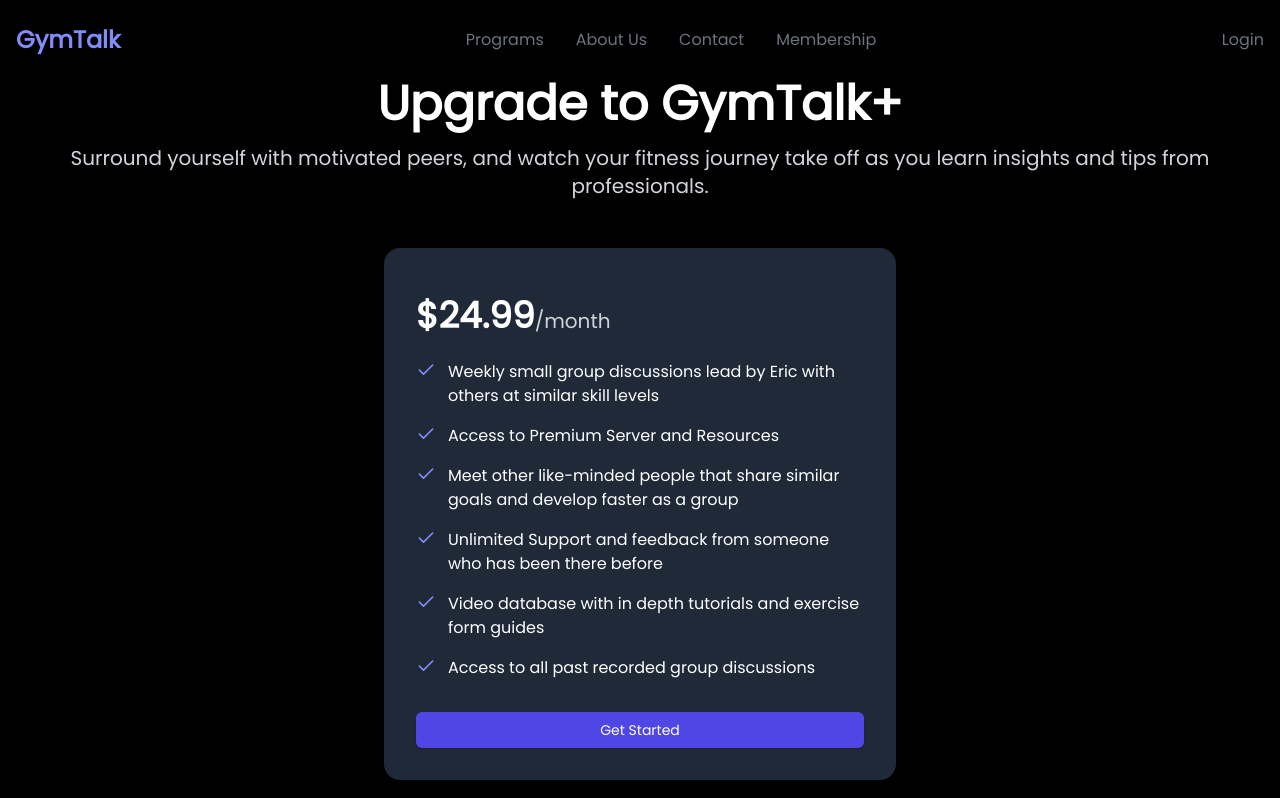
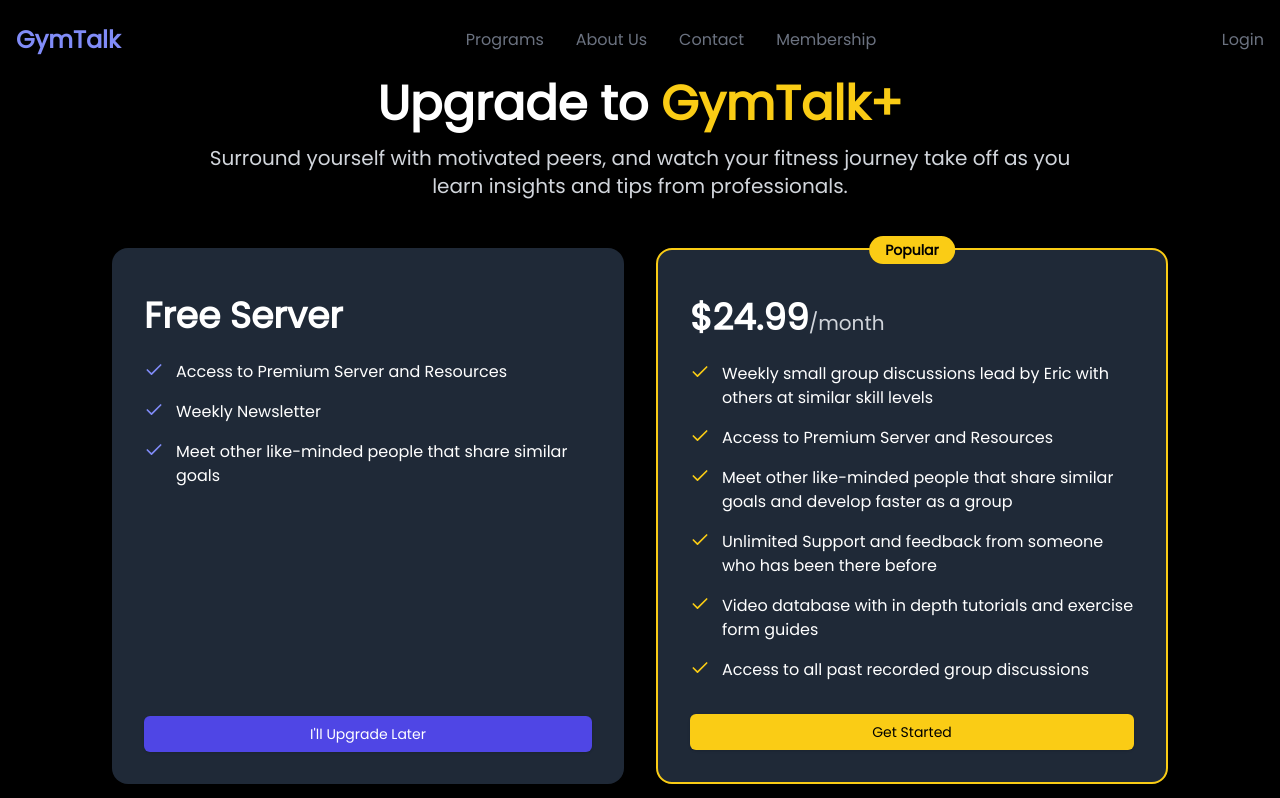
Before and after one commit to Eric0M/GymTalk, a Next.js app: page /plans in a window 1280 px wide. Shown: the top 798 px of the page. Built offline with nearby package versions, Linux system fonts and the light colour scheme; no server answers.

Commit message:
Updated the pricing page

```diff
--- a/app/components/pricing/pricing.tsx
+++ b/app/components/pricing/pricing.tsx
@@ -8,20 +8,21 @@
 export default async function PricingComponent() {
   const session = await getServerSession(options);
   const tiers = [
-    // {
-    //   name: constants[0].Name,
-    //   price: constants[0].Price,
-    //   features: [
-    //     "Access to Premium Server and Resources",
-    //     "Weekly Newsletter",
-    //     "Meet other like-minded people that share similar goals",
-    //   ],
-    //   testLink:
-    //     constants[0].TestLink + "?prefilled_email=" + session?.user?.email,
-    // },
     {
       name: constants[0].Name,
       price: constants[0].Price,
+      features: [
+        "Access to Premium Server and Resources",
+        "Weekly Newsletter",
+        "Meet other like-minded people that share similar goals",
+      ],
+      testLink:
+        constants[0].TestLink + "?prefilled_email=" + session?.user?.email,
+      buttonText: "I'll Upgrade Later",
+    },
+    {
+      name: constants[1].Name,
+      price: constants[1].Price,
       features: [
         "Weekly small group discussions lead by Eric with others at similar skill levels",
         "Access to Premium Server and Resources",
@@ -30,9 +31,11 @@
         "Video database with in depth tutorials and exercise form guides",
         "Access to all past recorded group discussions",
       ],
-      popular: false,
+      popular: true,
       testLink:
-        constants[0].TestLink + "?prefilled_email=" + session?.user?.email,
+        constants[1].TestLink + "?prefilled_email=" + session?.user?.email,
+
+      buttonText: "Get Started",
     },
     // {
     //   name: constants[2].Name,
@@ -52,10 +55,11 @@
     <div className="min-h-screen bg-black text-white pb-12 px-4 sm:px-6 lg:px-8 flex flex-col justify-center items-center">
       <div className="w-full max-w-7xl mx-auto flex flex-col items-center">
         <div className="text-center mb-12">
-          <h2 className="text-3xl font-extrabold sm:text-4xl lg:text-5xl">
-            Upgrade to GymTalk+
+          <h2 className="text-3xl font-extrabold sm:text-5xl lg:text-5xl">
+            Upgrade to <span className="text-yellow-400">GymTalk+</span>
           </h2>
-          <p className="mt-4 text-xl text-gray-300">
+
+          <p className="mt-4 text-xl text-gray-300 lg:px-40 md:px-20 sm:px-10">
             Surround yourself with motivated peers, and watch your fitness
             journey take off as you learn insights and tips from professionals.
           </p>
@@ -81,14 +85,27 @@
                     tier.popular ? "text-yellow-400" : ""
                   }`}
                 ></h3>
+                {tier.popular && (
                   <p className="mt-4 text-4xl font-extrabold">
                     ${tier.price}
                     <span className="text-xl font-normal text-gray-300">
                       /month
                     </span>
                   </p>
+                )}
+                {!tier.popular && (
+                  <p className="mt-4 text-4xl font-extrabold">Free Server</p>
+                )}
                 <ul className="mt-6 space-y-4">
-                  {tier.features.map((feature) => (
+                  {tier.popular &&
+                    tier.features.map((feature) => (
+                      <li key={feature} className="flex items-start">
+                        <Check className="flex-shrink-0 w-5 h-5 text-yellow-400" />
+                        <span className="ml-3">{feature}</span>
+                      </li>
+                    ))}
+                  {!tier.popular &&
+                    tier.features.map((feature) => (
                       <li key={feature} className="flex items-start">
                         <Check className="flex-shrink-0 w-5 h-5 text-indigo-400" />
                         <span className="ml-3">{feature}</span>
@@ -109,7 +126,7 @@
                         : "bg-indigo-600 hover:bg-indigo-400 text-white"
                     }`}
                   >
-                    Get Started
+                    {tier.buttonText}
                   </Button>
                 </Link>
               ) : (
@@ -125,7 +142,7 @@
                         : "bg-indigo-600 hover:bg-indigo-400 text-white"
                     }`}
                   >
-                    Get Started
+                    {tier.buttonText}
                   </Button>
                 </Link>
               )}
--- a/constants.ts
+++ b/constants.ts
@@ -1,9 +1,15 @@
 export const constants = [
+  {
+    TestLink: "https://discord.gg/65Bn7YZj",
+    priceId: "price_1Q19AeIxXY4kjgHfBYnIX8E2",
+    Price: "Free",
+    Name: "Free tier",
+  },
   {
     TestLink:
       process.env.NODE_ENV === "development"
         ? "https://buy.stripe.com/test_6oE7vFaWIfSQ2is288"
-        : "https://buy.stripe.com/14k17wh2R8UZ6u47su",
+        : "https://buy.stripe.com/test_14k8zJc0MdKI7CM289",
     priceId: "price_1Q19AeIxXY4kjgHfBYnIX8E2",
     Price: 24.99,
     Name: "GymTalk+",
```
Lines whose indentation alone changed are shown as unchanged.
